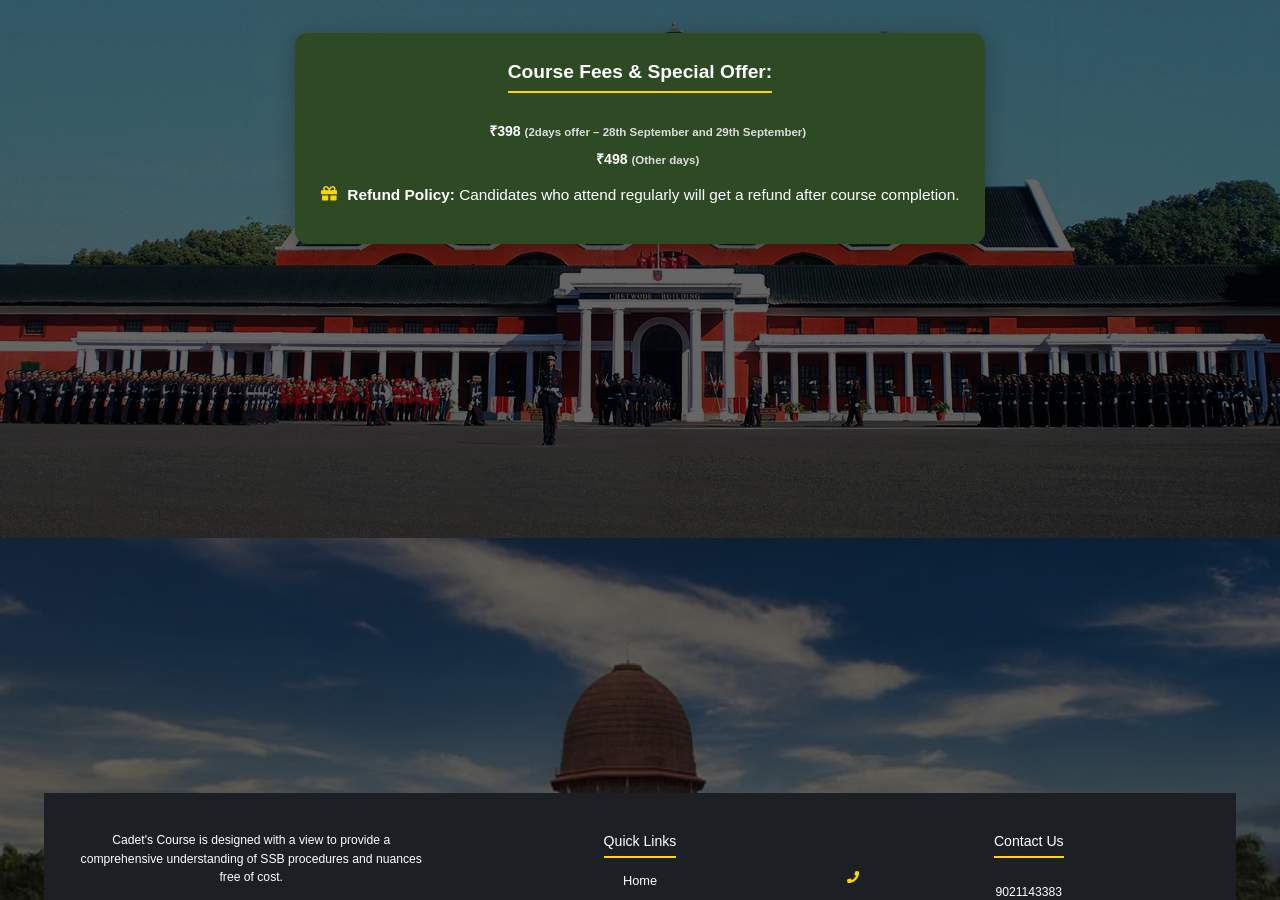
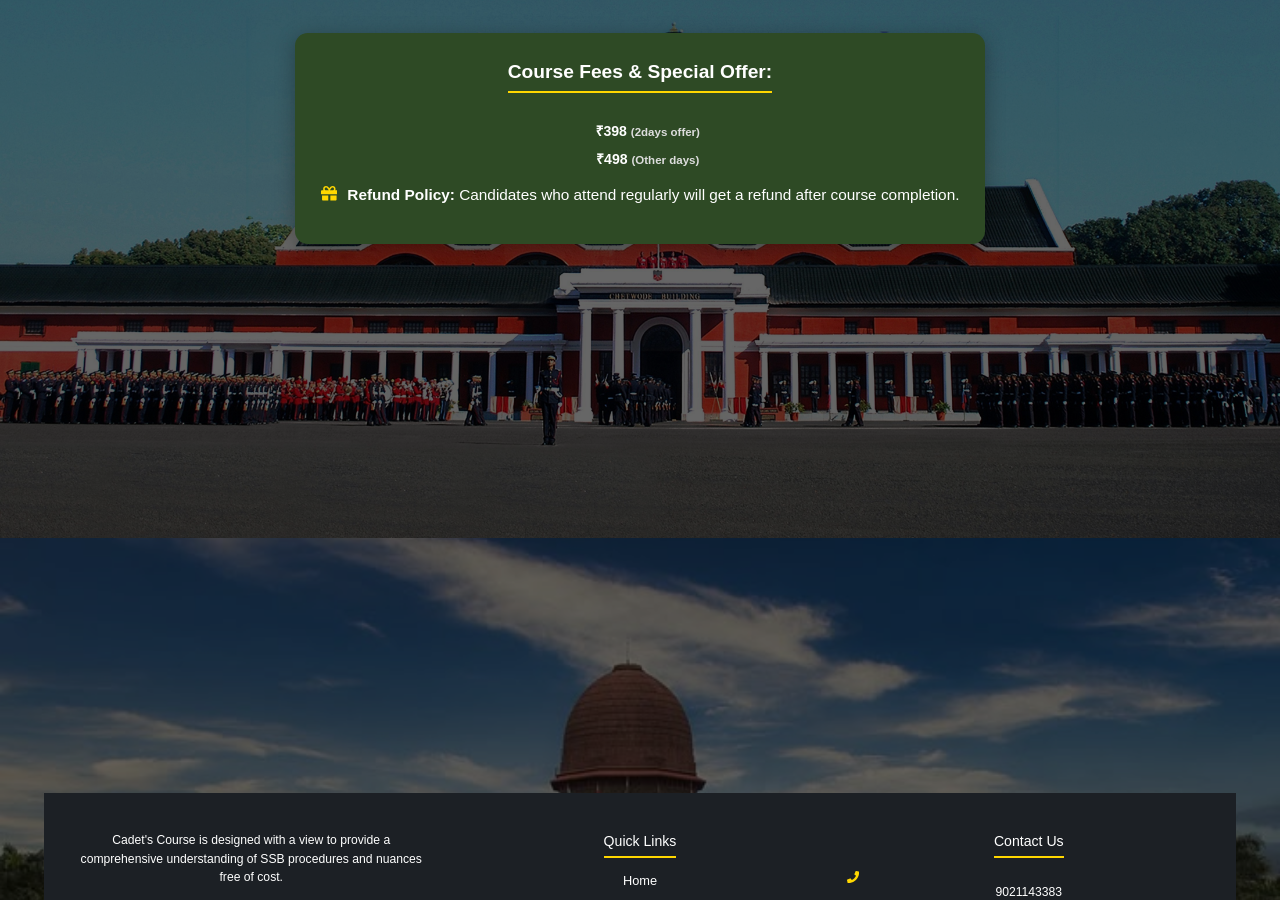
Before and after one commit to HKPUNEET/Cadet-s-Course, a Next.js app: page / in a window 1280 px wide. Shown: the part 2700-3600 px from the top of the page. Built offline with nearby package versions, Linux system fonts and the light colour scheme.

Commit message:
1st october modifications(3)

```diff
--- a/src/components/course.tsx
+++ b/src/components/course.tsx
@@ -7,8 +7,8 @@ export default function Course() {
         <div className={styles.container} id="section-fees">
             <h2 className={styles.title}>Course Fees & Special Offer:</h2>
             <ul className={styles.list}>
-                <li className={styles.price}>₹398 <span className={styles.price}>(2days offer – 28th September and 29th September)</span></li>
-                <li className={styles.price}>₹498 <span className={styles.price}>(Other days)</span></li>
+                <li className={styles.price}>₹398 <span className={styles.price}>(2days offer)</span></li>
+                <li className={styles.price}>₹498  <span className={styles.price}>(Other days)</span></li>
             </ul>
 
             <div className={styles.policy}>
```
